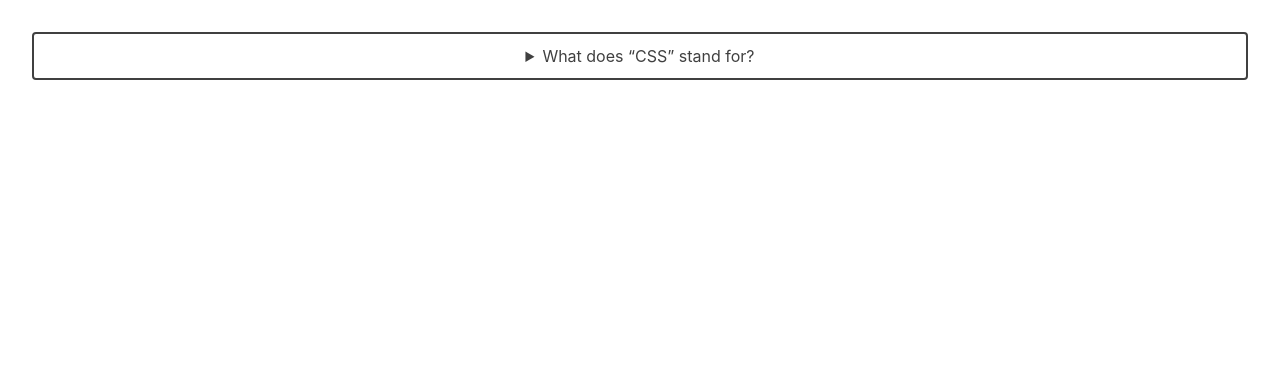
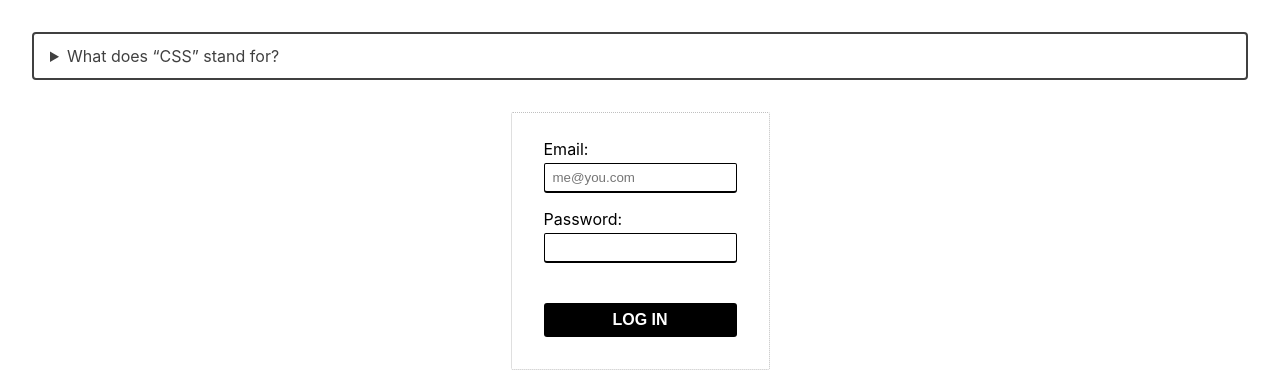
Before and after one commit to nicoproto/styled-components-app, a React (Create React App) app: page / in a window 1280 px wide. Shown: the top 376 px of the page. Built offline with nearby package versions, Linux system fonts and the light colour scheme.

Commit message:
CSS to Styled-components form update

```diff
--- a/src/App.css
+++ b/src/App.css
@@ -1,8 +1 @@
-.App {
-  text-align: center;
-}
-
-.App-logo {
-  height: 40vmin;
-  pointer-events: none;
-}
+/* Removed */
--- a/src/App.js
+++ b/src/App.js
@@ -1,5 +1,6 @@
 import React from 'react';
 import FrequentlyAskedQuestion from './components/faqs_component';
+import LoginForm from './components/login_form';
 
 import './App.css';
 
@@ -9,6 +10,11 @@
       <FrequentlyAskedQuestion
       question = "What does “CSS” stand for?"
       answer = "Cool Styling Strategy" />
+      <LoginForm
+        handleSubmit={(ev) => {
+          ev.preventDefault();
+          alert("Submitted!");
+        }}/>
     </div>
   );
 }
--- a/src/components/Faq.css
+++ b/src/components/Faq.css
@@ -1,10 +1 @@
-details.faq {
-
-}
-
-details.faq summary {
-
-}
-
-details.faq .answer {
-}
+/* All removed because of exercise */
--- a/src/components/faqs_component.jsx
+++ b/src/components/faqs_component.jsx
@@ -6,14 +6,14 @@
   answer,
 }) {
   return (
-    <Faq>
-      <FaqSummary>{question}</FaqSummary>
-      <FaqAnswer>{answer}</FaqAnswer>
-    </Faq>
+    <Wrapper>
+      <Question>{question}</Question>
+      <Answer>{answer}</Answer>
+    </Wrapper>
   );
 }
 
-const Faq = styled.details`
+const Wrapper = styled.details`
   font-size: 1rem;
   color: hsl(0deg 0% 25%);
   margin: 32px;
@@ -21,13 +21,13 @@
   border-radius: 4px;
 `;
 
-const FaqSummary = styled.summary`
+const Question = styled.summary`
   cursor: pointer;
   padding: 12px 16px;
   outline-offset: 5px;
 `;
 
-const FaqAnswer = styled.div`
+const Answer = styled.div`
   background: hsl(0deg 0% 92.5%);
   border-radius: 0 0 4px 4px;
   padding: 12px 17px;
--- /dev/null
+++ b/src/components/form.css
@@ -0,0 +1 @@
+/* Removed for exercise */
--- /dev/null
+++ b/src/components/login_form.jsx
@@ -0,0 +1,69 @@
+import styled from "styled-components";
+import './form.css';
+
+function LoginForm({ handleSubmit }) {
+  return (
+    <Form onSubmit={handleSubmit}>
+      <Label>
+        Email:
+        <Input type="email" placeholder="me@you.com" />
+      </Label>
+      <Label>
+        Password:
+        <Input type="password" />
+      </Label>
+      <Submit type="submit">Log In</Submit>
+    </Form>
+  );
+}
+
+const Form = styled.form`
+  width: max-content;
+  margin: 16px auto;
+  border: 1px dotted silver;
+  padding: 26px 32px 32px;
+  border-radius: 2px;
+`;
+
+const Label = styled.label`
+  display: block;
+  margin-bottom: 16px;
+`;
+
+const Input = styled.input`
+  display: block;
+  width: 175px;
+  border: 1px solid black;
+  border-bottom-width: 2px;
+  padding: 6px 8px;
+  margin-top: 4px;
+  border-radius: 2px 2px 3px 3px;
+
+  &:focus {
+    outline: 3px auto blue;
+    outline-offset: 2px;
+    border-color: transparent;
+  }
+`;
+
+const Submit = styled.button`
+  display: block;
+  margin-top: 40px;
+  width: 100%;
+  background: black;
+  color: white;
+  padding: 8px;
+  border: none;
+  font-size: 1rem;
+  font-weight: 600;
+  text-transform: uppercase;
+  border-radius: 3px;
+
+  &:focus {
+    outline: 3px auto blue;
+    background: blue;
+    outline-offset: 2px;
+  }
+`;
+
+export default LoginForm;
```
